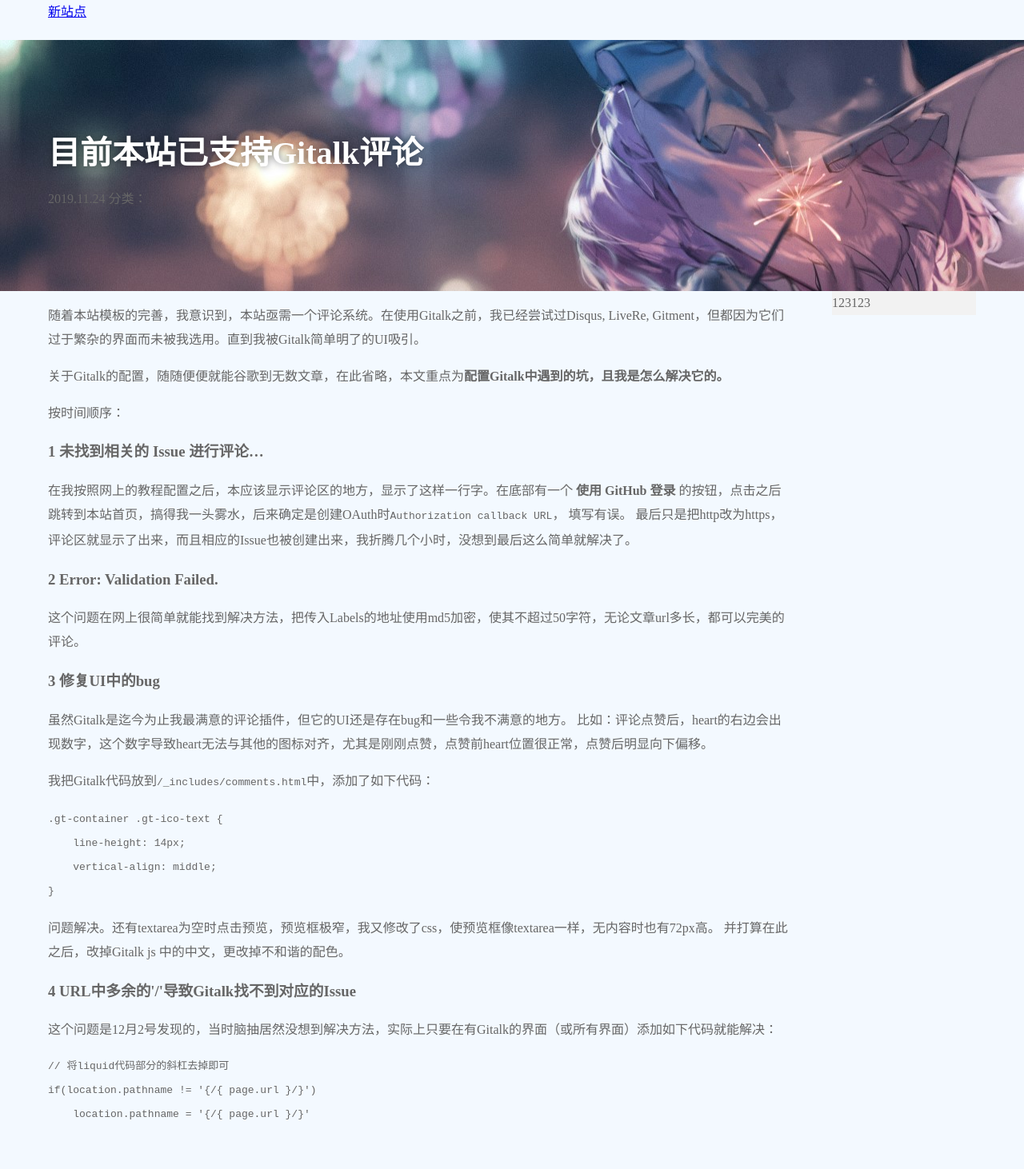
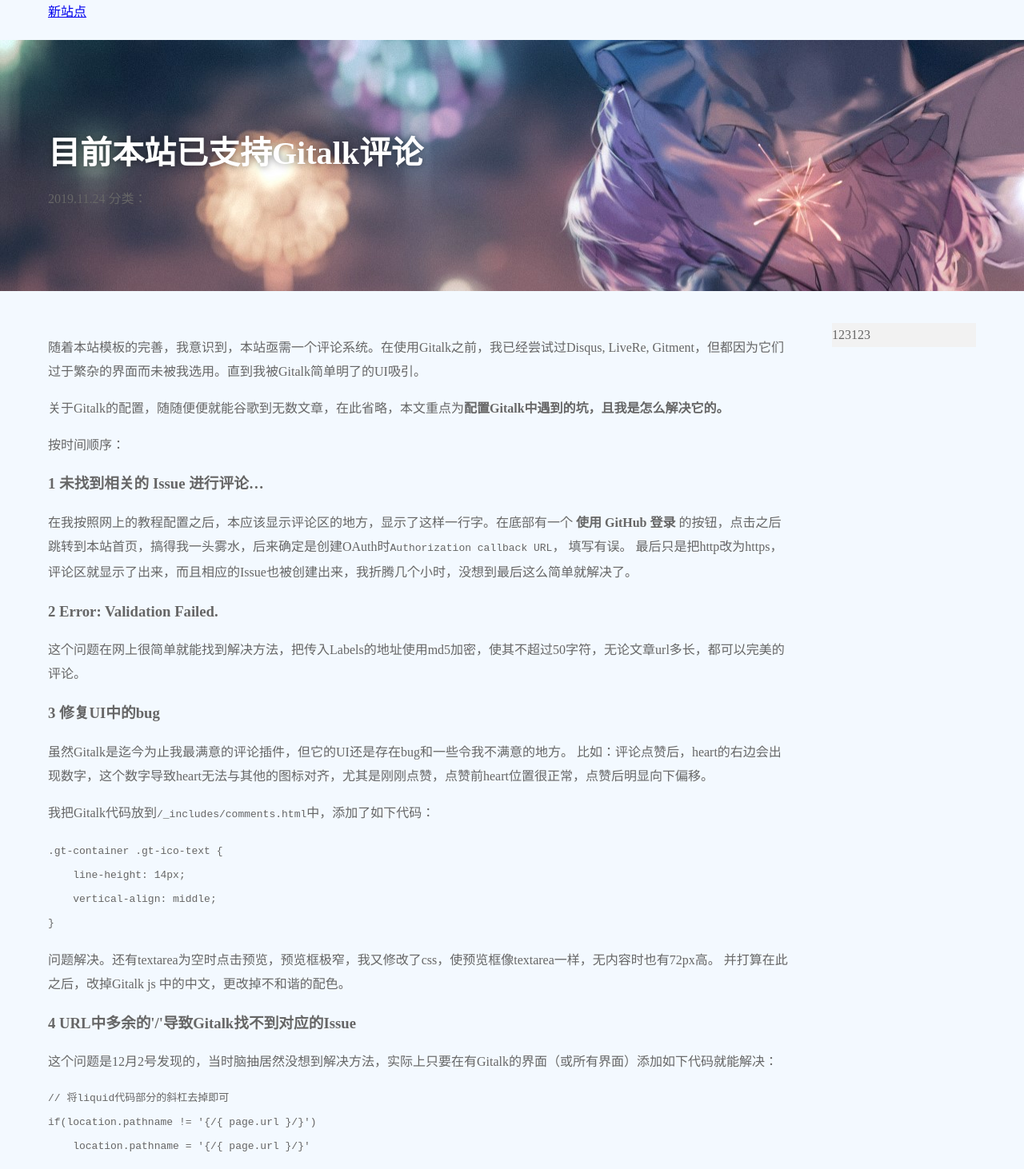
Before and after one commit to loveandrevolution/jawutzh.github.io, a Jekyll site: the page built from _posts/2019-11-24-目前本站已支持Gitalk评论.md, in a window 1280 px wide. Shown: the whole page at 80% size. Built offline with Jekyll 4.4.1, drawn with Linux system fonts in a browser that asks for light colours; before the commit the page ends 1422 px from its top, so only the background shows below that.

Commit message:
Update default.html

```diff
--- a/_layouts/default.html
+++ b/_layouts/default.html
@@ -18,7 +18,7 @@
 				background-image: url("{{ site.url }}/pics/head.png");
 			}
 			#page{
-				margin-bottom: 40px
+				margin-top: 40px
 			}
 			#main-area{
 				width: 930px;
@@ -44,7 +44,7 @@
 			}
 			.post-card {
 				background: #FFF;
-				box-shadow: 0px 0px px 8rgba(0,0,0,0.2);
+				box-shadow: 0px 0px 8px rgba(0,0,0,0.2);
 				border-radius: 8px;
 				height: 200px;
 				position: relative;
```
